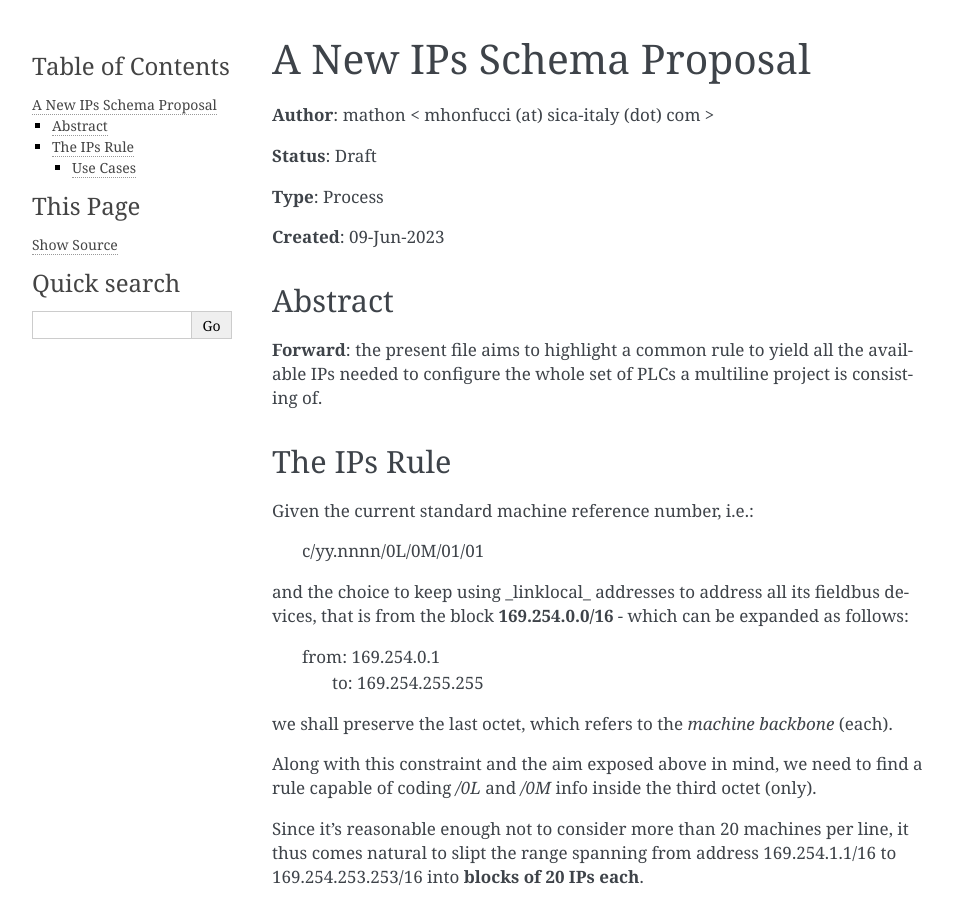
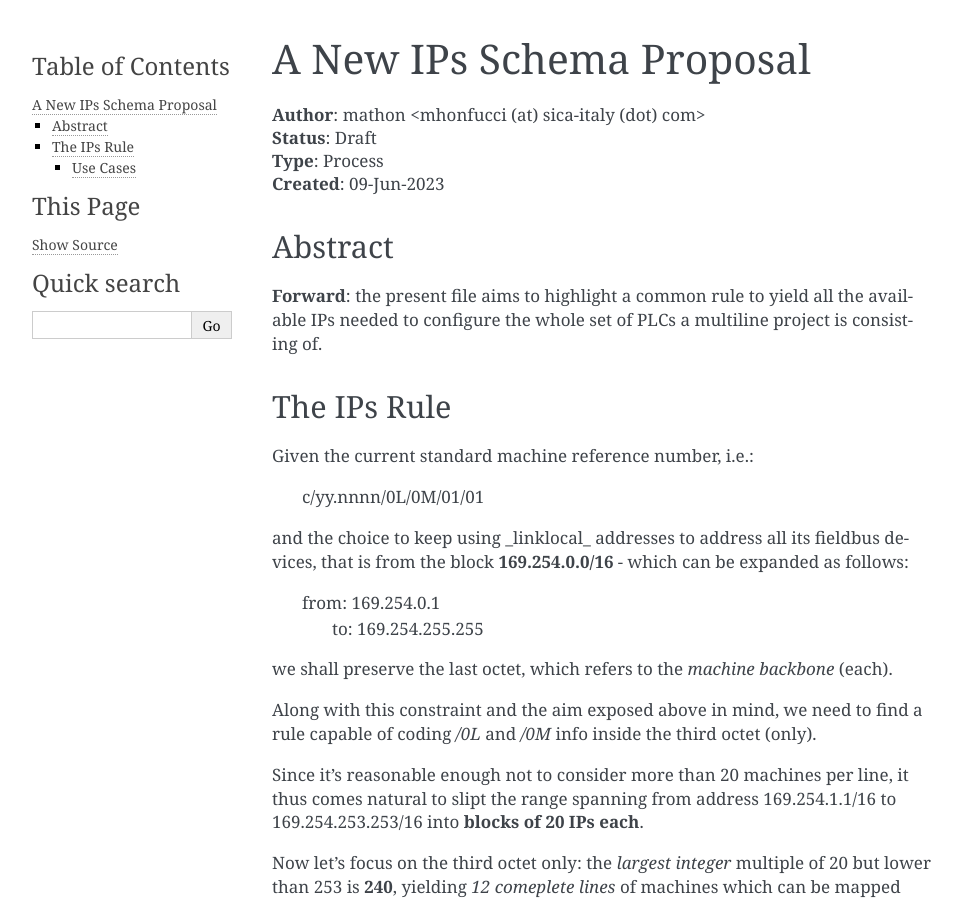
Before and after one commit to m4tte0/newIpSchema, a Sphinx documentation site: the page built from docs/source/ips_schema.rst, in a window 1280 px wide and 900 px high. Shown: the whole window, without its empty margins (148-1110 px from the left). Built offline with Sphinx 7.4.7, drawn with Linux system fonts in a browser that asks for light colours.

```diff
--- a/docs/source/ips_schema.rst
+++ b/docs/source/ips_schema.rst
@@ -2,13 +2,10 @@
 A New IPs Schema Proposal
 =========================
 
-**Author**: mathon < mhonfucci (at) sica-italy (dot) com >
-
-**Status**: Draft
-
-**Type**: Process
-
-**Created**: 09-Jun-2023
+| **Author**: mathon <mhonfucci (at) sica-italy (dot) com>
+| **Status**: Draft
+| **Type**: Process
+| **Created**: 09-Jun-2023
 
 
 Abstract
```
Also changed, not shown: 1 other file.
